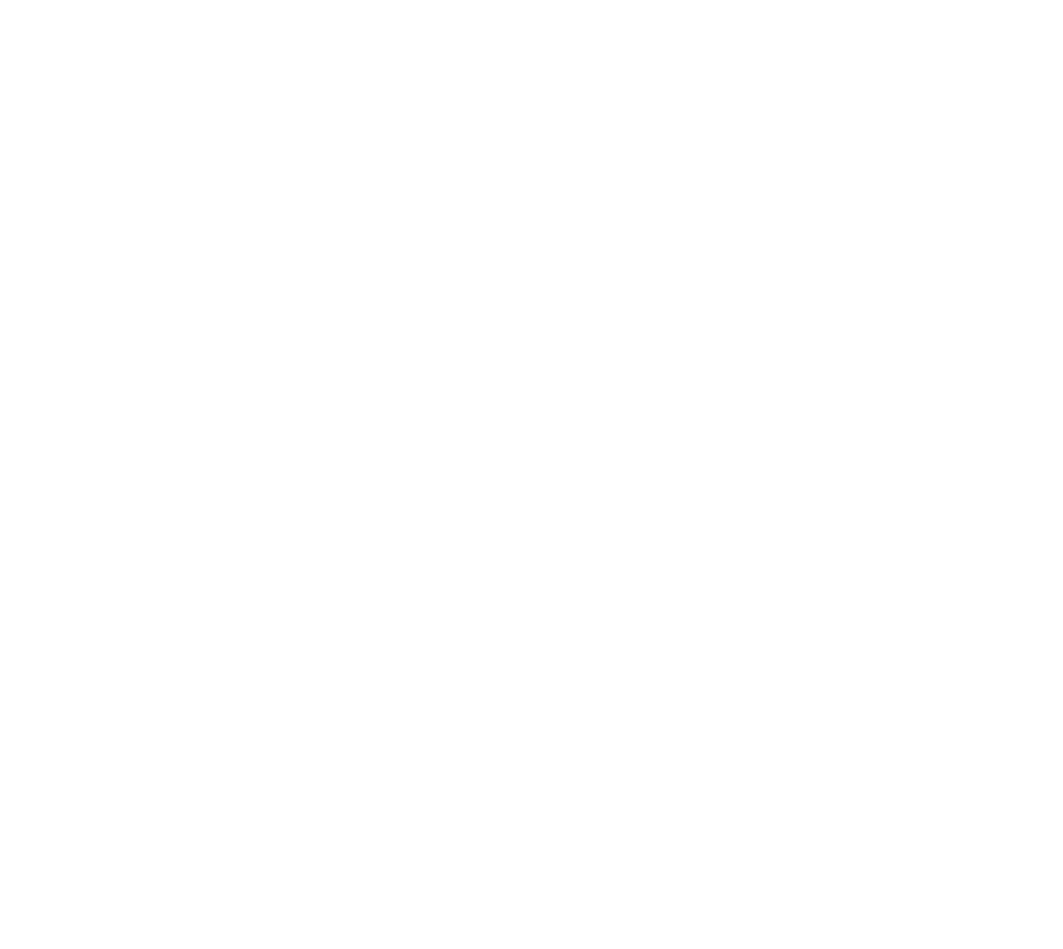
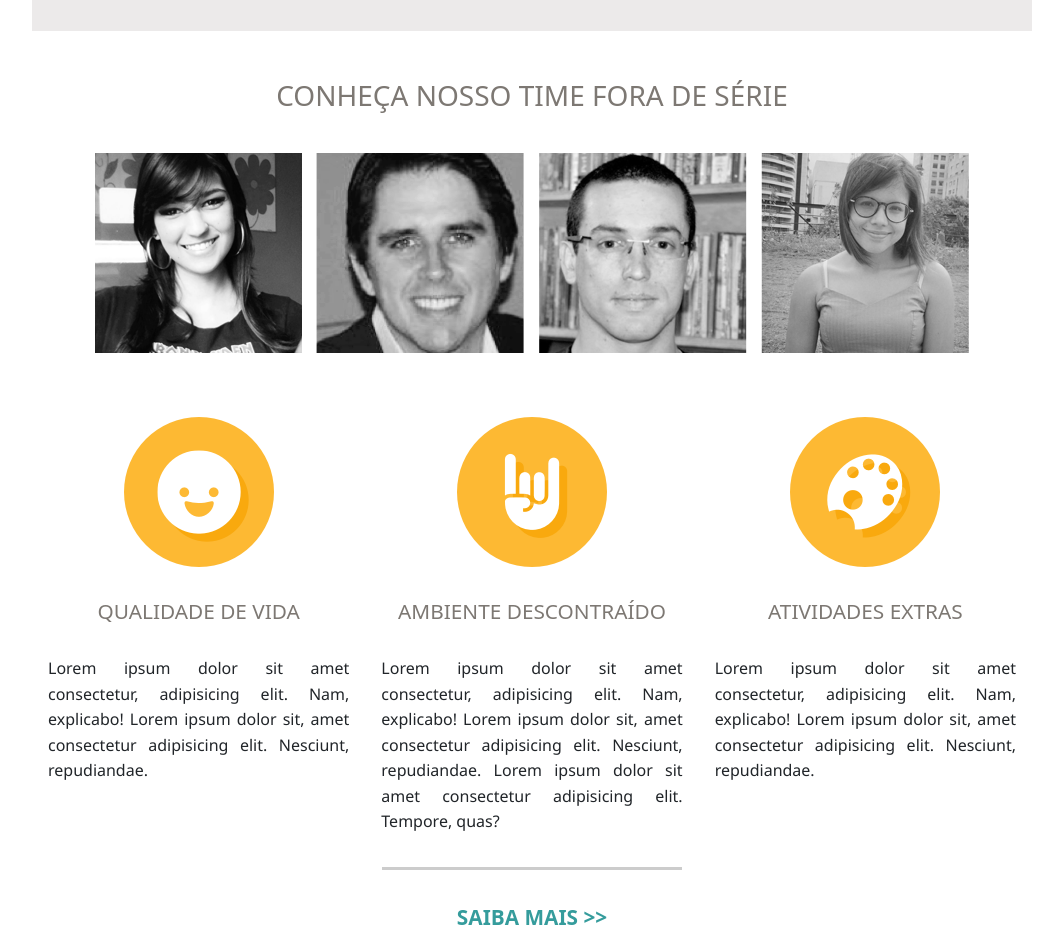
Before and after one commit to pedrocosta99/teste-elo7, a Svelte app in the folder svelte/: page / in a window 1280 px wide. Shown: the part 980-1929 px from the top of the page, without its empty margins (108-1171 px from the left). Before the commit the page ends 800 px from the top, so only its background shows below. Built offline with nearby package versions, Linux system fonts and the light colour scheme.

Commit message:
add team images and company features

```diff
--- a/svelte/src/App.svelte
+++ b/svelte/src/App.svelte
@@ -1,20 +1,62 @@
 <script>
   import IMAGES from './lib/images'
   import Header from './lib/Header.svelte';
+  import VideoCeo from './lib/VideoCeo.svelte';
 </script>
 
 <main>
   <Header/>
+
+  <section>
     <p>
       Lorem, ipsum dolor sit amet consectetur adipisicing elit. Sunt reprehenderit magnam quas ratione quisquam,
       saepe ducimus velit, nihil vel, consequuntur temporibus consectetur laborum adipisci.
     </p>
-
     <hr>
     <a href="https://jobs.kenoby.com/elo7" class='btn'>
       VAGAS EM ABERTO >>
     </a>
+  </section>
 
+  <VideoCeo/>
+
+  <section>
+    <h3>CONHEÇA NOSSO TIME FORA DE SÉRIE</h3>
+    <div>
+      <img src={IMAGES.camila} alt="Foto da Camila, equipe Elo7">
+      <img src={IMAGES.guto} alt="Foto do Guto, equipe Elo7">
+      <img src={IMAGES.david} alt="Foto do David, equipe Elo7">
+      <img src={IMAGES.beatriz} alt="Foto da Beatriz, equipe Elo7">
+    </div>
+  </section>
+
+  <section class='elo-features'>
+    <div>
+      <img src={IMAGES.qualidade} alt="Emoji de rosto feliz">
+      <h4>QUALIDADE DE VIDA</h4>
+      <p>
+        Lorem ipsum dolor sit amet consectetur, adipisicing elit. Nam, explicabo!
+        Lorem ipsum dolor sit, amet consectetur adipisicing elit. Nesciunt, repudiandae.
+      </p>
+    </div>
+    <div>
+      <img src={IMAGES.descontracao} alt="Emoji de descontração - mão em gesto de Heavy Metal">
+      <h4>AMBIENTE DESCONTRAÍDO</h4>
+      <p>
+        Lorem ipsum dolor sit amet consectetur, adipisicing elit. Nam, explicabo!
+        Lorem ipsum dolor sit, amet consectetur adipisicing elit. Nesciunt, repudiandae.
+        Lorem ipsum dolor sit amet consectetur adipisicing elit. Tempore, quas?
+      </p>
+    </div>
+    <div>
+      <img src={IMAGES.atividades} alt="Emoji de atividade artística">
+      <h4>ATIVIDADES EXTRAS</h4>
+      <p>
+        Lorem ipsum dolor sit amet consectetur, adipisicing elit. Nam, explicabo!
+        Lorem ipsum dolor sit, amet consectetur adipisicing elit. Nesciunt, repudiandae.
+      </p>
+    </div>
+  </section>
 
   <hr>
   <a href="https://www.elo7.com.br/sobre" class='btn'>
@@ -38,11 +80,18 @@
     align-items: center;
   }
 
+  section{
+    display: flex;
+    flex-direction: column;
+    align-items: center;
+  }
+
   p{
     max-width: 900px;
-    margin: 2em 0;
+    margin: 2em 0 1em 0;
     line-height: 1.6em;
     font-family:'Segoe UI', Tahoma, Geneva, Verdana, sans-serif;
+    text-align: justify;
   }
 
   hr{
@@ -59,6 +108,28 @@
     font-size: 1.3em;
   }
 
+  h3, h4 {
+    color: #7D7873;
+  }
+
+  img{
+    margin: 2em 5px;
+  }
+
+  .elo-features{
+    display: flex;
+    flex-direction: row;
+    align-items: flex-start;
+  }
+
+  .elo-features > div{
+    margin: 0 1em;
+  }
+
+  h4{
+    font-size: 1.3em;
+  }
+
 
 
 </style>
```
Lines whose indentation alone changed are shown as unchanged.
